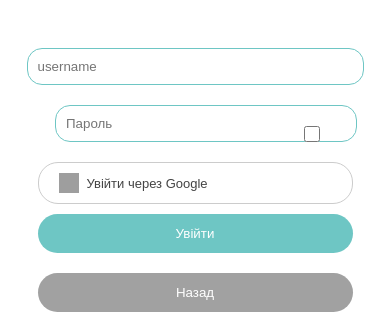
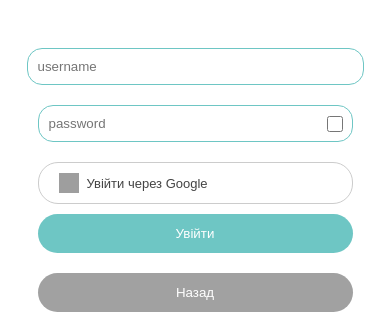
Before and after one commit to MariiaHamanuk/-OOP-project-19, a Python web app: template templates/login.html in a window 390 px wide. Shown: the part 263-579 px from the top of the page. Run offline with Jinja, Linux system fonts and the light colour scheme; the template is opened without the code that fills it, so the values that code supplies are empty; grey boxes are pictures that could not be loaded.

Commit message:
Update login.html

```diff
--- a/templates/login.html
+++ b/templates/login.html
@@ -320,6 +320,55 @@ body {
                 width: 90%;
             }
         }
+    }
+        .password-container {
+            width: 50%;
+            margin: 10px 0;
+            box-sizing: border-box;
+        }
+
+        .password-container {
+            position: relative;
+            display: flex;
+        }
+
+        .password-container input[type="password"],
+        .password-container input[type="text"] {
+            width: 100%;
+            padding: 10px;
+            padding-right: 35px; /* Місце для чекбоксу */
+            border: 1px solid #6ec6c4;
+            border-radius: 15px;
+        }
+
+        /* Чекбокс всередині поля */
+        .show-password-checkbox {
+            position: absolute;
+            right: 10px;
+            top: 50%;
+            transform: translateY(-50%);
+            width: 16px;
+            height: 16px;
+            margin: 0;
+            cursor: pointer;
+        }
+
+        /* Адаптація для мобільних */
+        @media (max-width: 768px) {
+            form input[type="text"],
+            form input[type="email"],
+            .password-container {
+                width: 80% !important;
+            }
+        }
+
+        @media (max-width: 480px) {
+            form input[type="text"],
+            form input[type="email"],
+            .password-container {
+                width: 90% !important;
+            }
+        }
     </style>
 </head>
 <body>
@@ -340,9 +389,8 @@ body {
 
             <form action="{{ url_for('validate_user') }}" method="POST">
                 <input type="text" id="username" name="username" placeholder="username" required>
-                <div style="position: relative; width: 50%;">
-                    <input type="password" id="password" name="password" placeholder="Пароль" required
-                        style="width: 100%; padding-right: 10px; margin-left: -20px;">
+                <div class="password-container">
+                    <input type="password" id="password" name="password" placeholder="password" required>
                     <input type="checkbox" id="show-password" class="show-password-checkbox">
                 </div>
                 <a href="{{ url_for('google_login') }}" class="google-button">
```
